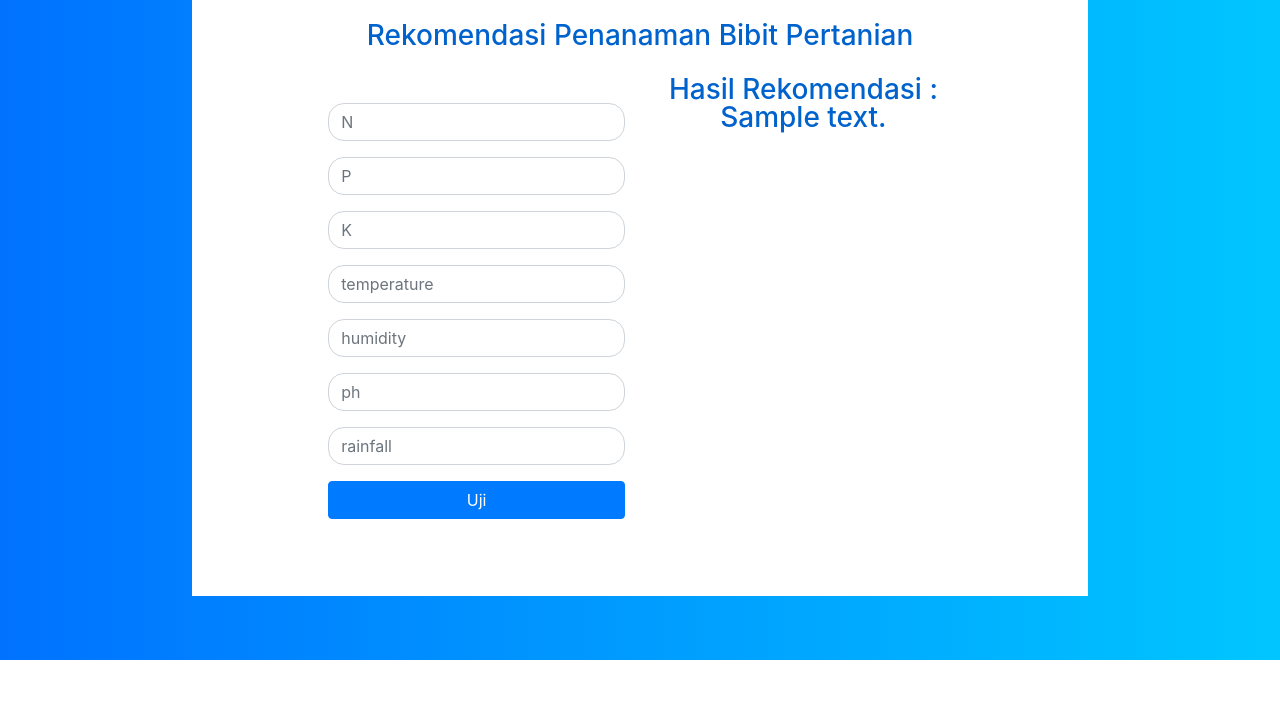
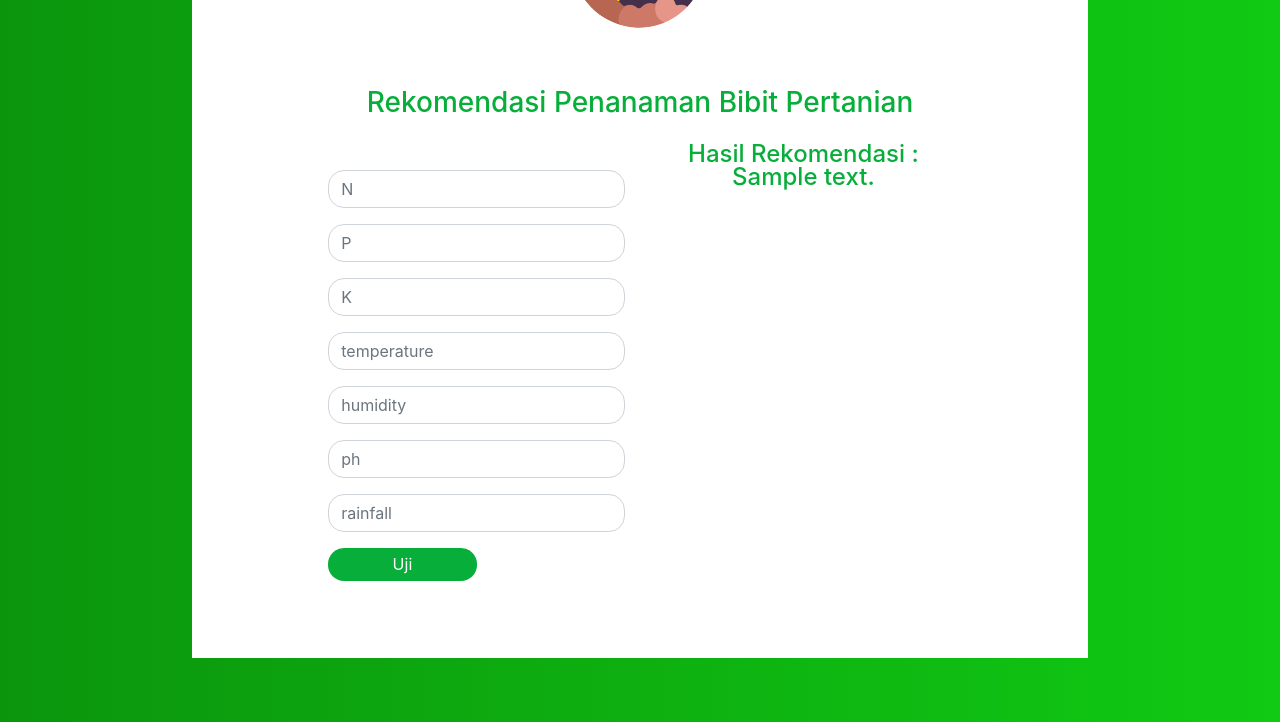
Before and after one commit to salsabilapl/Seedling-Planting-Recommendations, a Flask app: template templates/index.html in a window 1280 px wide. Shown: the part 213-935 px from the top of the page. Before the commit the page ends 873 px from the top, so only its background shows below. Run offline with Flask 3, Linux system fonts and the light colour scheme; the template is opened without the code that fills it: most values are stand-ins (such as "Sample title", 1, 10 or a date in 2020); parts of the project's set-up code (start-up, migrations or seed data) failed here and were passed over; some libraries are stand-ins or nearby versions.

Commit message:
update styles

```diff
--- a/app.py
+++ b/app.py
@@ -12,7 +12,7 @@ from sklearn.tree import DecisionTreeClassifier
 import numpy as np
 
 app = Flask(__name__)
-model_file = open('C:\\Users\\dell\\Documents\\Data science\\Klasifikasi-Agri\\Rekomendasi Penanaman Bibit\\Anggit\\agriculture_model.pkl', 'rb')
+model_file = open('agriculture_model.pkl', 'rb')
 model = joblib.load(model_file)
 
 
--- a/static/style.css
+++ b/static/style.css
@@ -1,5 +1,5 @@
 body{
-    background: -webkit-linear-gradient(left, #0072ff, #00c6ff);
+    background: -webkit-linear-gradient(left, #0b950d, #10ca13);
 }
 .contact-form{
     background: #fff;
@@ -15,7 +15,7 @@ body{
 }
 .contact-image img{
     border-radius: 6rem;
-    width: 11%;
+    width: 16%;
     margin-top: -3%;
     transform: rotate(29deg);
 }
@@ -29,7 +29,13 @@ body{
     margin-bottom: 8%;
     margin-top: -10%;
     text-align: center;
-    color: #0062cc;
+    color: #08ae3a;
+}
+.contact-form h4{
+    margin-bottom: 8%;
+    margin-top: -10%;
+    text-align: center;
+    color: #08ae3a;
 }
 .contact-form .btnContact {
     width: 50%;
@@ -41,13 +47,15 @@ body{
     color: #fff;
     cursor: pointer;
 }
-.btnContactSubmit
+.btn.btn-primary.btn-block.btn-large
 {
     width: 50%;
     border-radius: 1rem;
     padding: 1.5%;
     color: #fff;
-    background-color: #0062cc;
+    background-color: #08ae3a;
     border: none;
     cursor: pointer;
+    display: flex;
+    justify-content: center;
 }
--- a/templates/index.html
+++ b/templates/index.html
@@ -19,7 +19,7 @@
     <div class="container contact-form">
       <div class="contact-image">
         <img
-          src="{{ url_for('static', filename='C:\\Users\\del\\Documents\\Data science\\Klasifikasi-Agri\\Rekomendasi Penanaman Bibit\\icon.png') }}"
+          src="{{ url_for('static', filename='images/seeding.png') }}"
           alt="rocket_contact"
         />
       </div>
@@ -95,8 +95,8 @@
             </button>
           </div>
           <div class="col-md-6">
-            <h3>Hasil Rekomendasi : </h3>
-            <h3>{{ prediction_text }}</h3>
+            <h4>Hasil Rekomendasi : </h4>
+            <h4>{{ prediction_text }}</h4>
           </div>
         </div>
       </form>
```
Also changed, not shown: static/images/logopetani.png, static/images/seeding.png (added).
